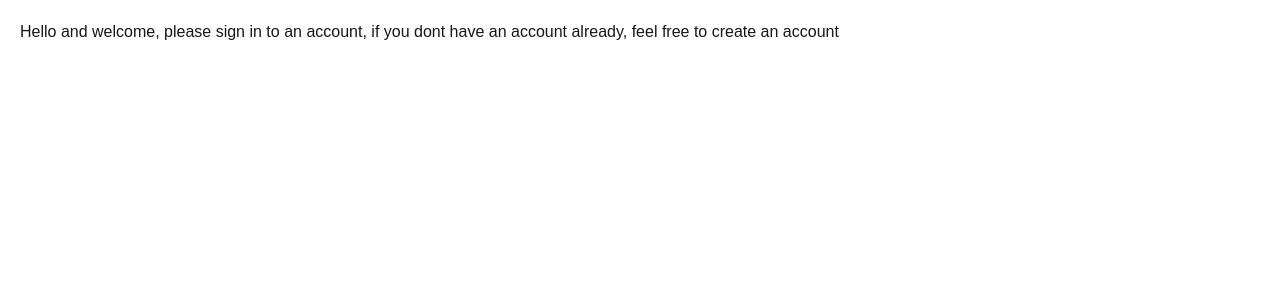
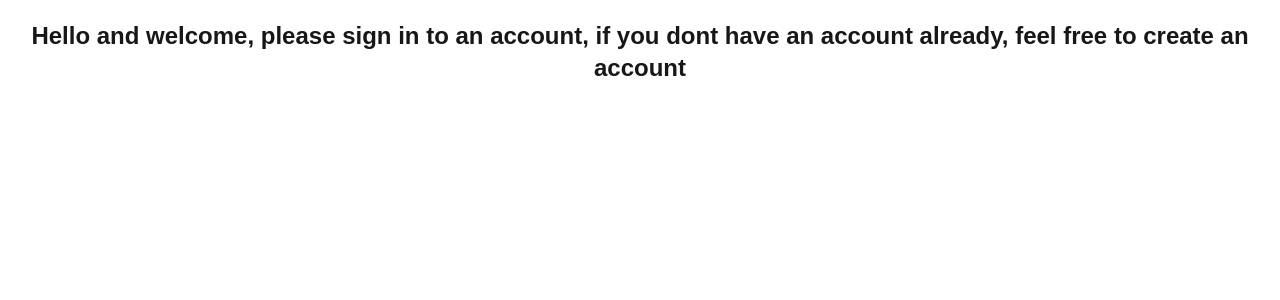
Before and after one commit to SantinoGiordano/Password-Authenticator, a Next.js app: page / in a window 1280 px wide. Shown: the top 300 px of the page. Built offline with nearby package versions, Linux system fonts and the light colour scheme.

Commit message:
setup heading for landing page

```diff
--- a/app/(root)/page.tsx
+++ b/app/(root)/page.tsx
@@ -1,11 +1,13 @@
 export default function Home() {
   return (
     <>
-      <div>
-        <p className="p-5">
+      <div className="text-center">
+        <div>
+        <p className="p-5 text-2xl font-bold ">
           Hello and welcome, please sign in to an account, if you dont have an
           account already, feel free to create an account
         </p>
+        </div>
       </div>
     </>
   );
```
